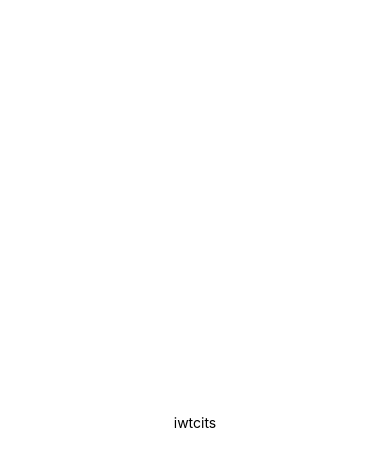
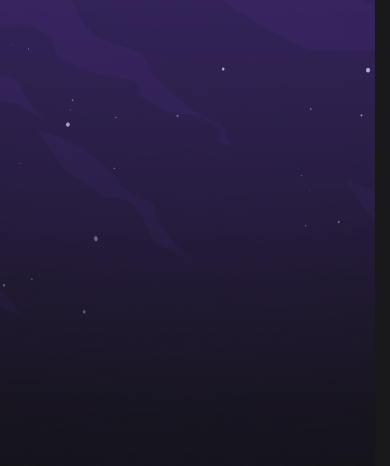
Before and after one commit to fabberr/nlw9-mobile, a React Native app: screen / in a window 390 px wide. Shown: the top 466 px of the page. Built offline with nearby package versions, Linux system fonts and the light colour scheme.

Commit message:
added `Background` component

```diff
--- a/App.tsx
+++ b/App.tsx
@@ -1,18 +1,21 @@
-import { StyleSheet, Text, View } from 'react-native';
+/********** Module Imports **********/
+
+// React
+import { StatusBar } from 'react-native';
+
+// internal components
+import { Background } from './src/components/Background';
+
+/********** Component: App (main entry point) **********/
 
 export default function App() {
   return (
-    <View style={styles.container}>
-      <Text>iwtcits</Text>
-    </View>
+    <Background>
+      <StatusBar
+        barStyle="light-content"
+        backgroundColor="transparent"
+        translucent
+      />
+    </Background>
   );
 }
-
-const styles = StyleSheet.create({
-  container: {
-    flex: 1,
-    backgroundColor: '#fff',
-    alignItems: 'center',
-    justifyContent: 'center',
-  },
-});
--- /dev/null
+++ b/src/@types/png.d.ts
@@ -0,0 +1 @@
+declare module '*.png';
--- /dev/null
+++ b/src/components/Background/index.tsx
@@ -0,0 +1,26 @@
+/********** Module Imports **********/
+
+// React
+import { ImageBackground } from 'react-native';
+
+// styles and assets
+import { styles } from './styles';
+import bgImg from '../../assets/background-galaxy.png';
+
+/********** Component: Background **********/
+
+interface BackgroundProps {
+    children: React.ReactNode;
+};
+
+export function Background({ children }: BackgroundProps) {
+  return (
+    <ImageBackground
+      source={bgImg}
+      defaultSource={bgImg}
+      style={styles.container}
+    >
+      {children}
+    </ImageBackground>
+  );
+}
--- /dev/null
+++ b/src/components/Background/styles.ts
@@ -0,0 +1,16 @@
+/********** Module Imports **********/
+
+// React
+import { StyleSheet } from 'react-native';
+
+// internal
+import { THEME } from '../../theme';
+
+/********** Module Exports **********/
+
+export const styles = StyleSheet.create({
+  container: {
+    flex: 1,
+    backgroundColor: THEME.COLORS.BACKGROUND_800
+  }
+});
```
